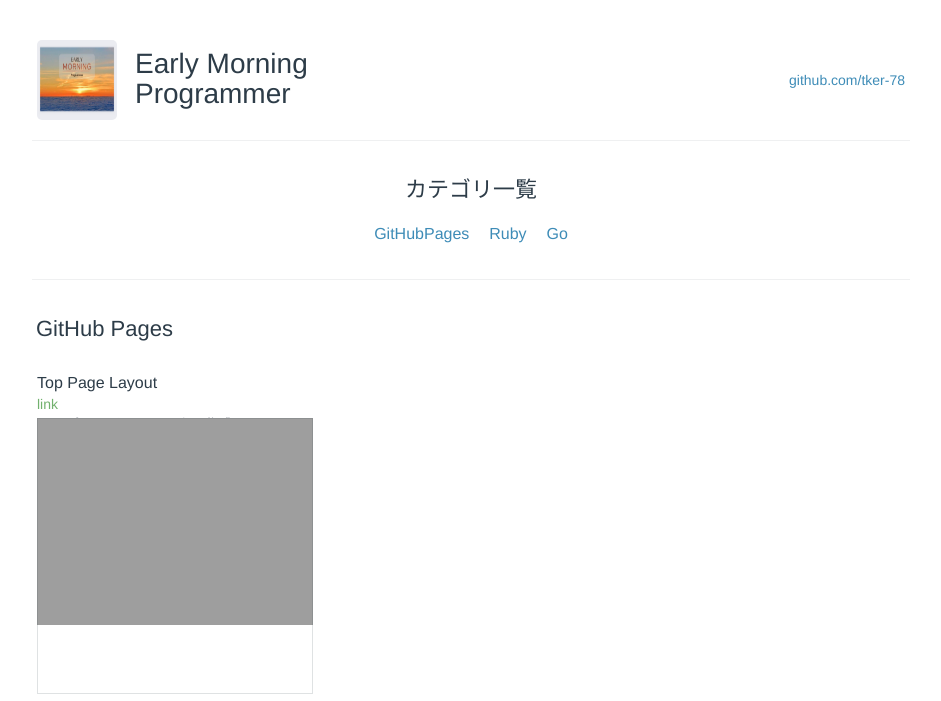
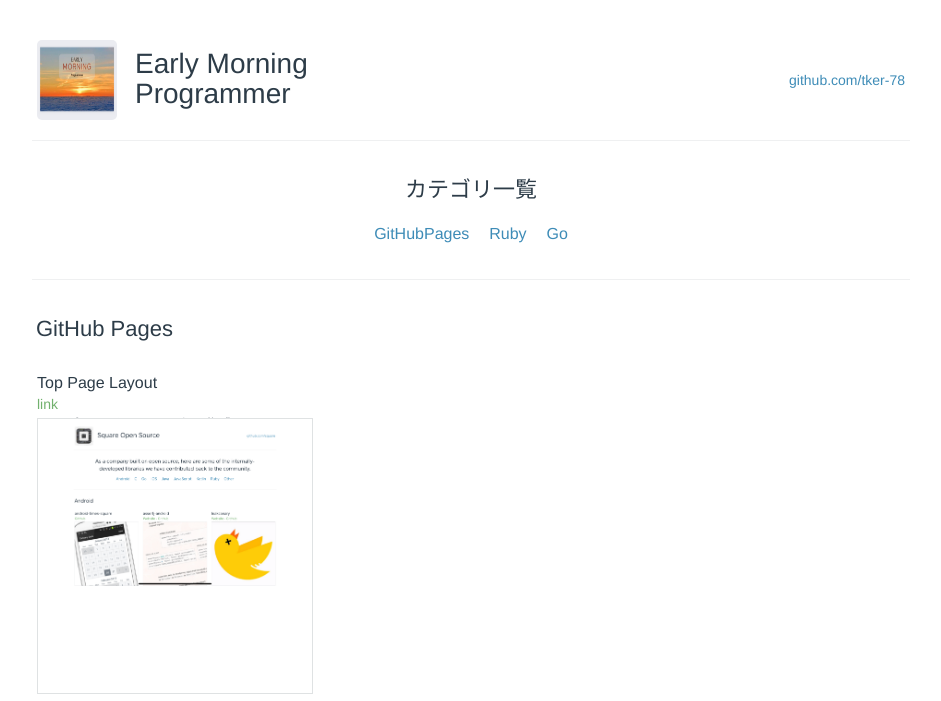
Before and after one commit to tker-78/early-morn-prog, a Jekyll site: the page built from index.md, in a window 1280 px wide. Shown: the top 701 px of the page, without its empty margins (169-1110 px from the left). Built offline with Jekyll 4.4.1, drawn with Linux system fonts in a browser that asks for light colours; some web fonts are replaced; our own code applies the rules of GitHub Pages for plain Markdown files; comment, search, counter and statistics services are not loaded; grey boxes are pictures that could not be loaded.

Commit message:
thumbnail add

```diff
--- a/_includes/display_posts.html
+++ b/_includes/display_posts.html
@@ -5,6 +5,6 @@
     <p class="menu-item-description"> {{ post.description }}</p>
   </div>
   <div class="menu-item-image has-meta-content">
-    <img src="https://tker-78.github.io/early-morn-prog/images/{{ post.dirname }}/image1.png" />
+    <img src="https://tker-78.github.io/early-morn-prog/images/posts/{{ post.category }}/{{ post.dirname }}/image1.png" />
   </div>
 </li>
```
Also changed, not shown: _config.yml (line endings or trailing spaces), 3 other files.
